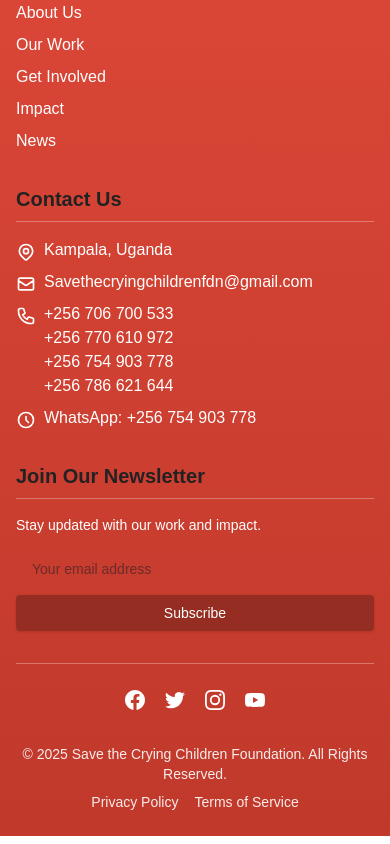
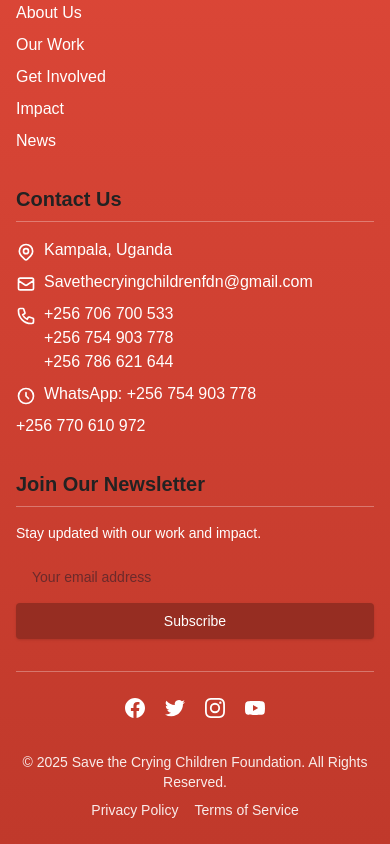
Before and after one commit to lawmwad123/savethecryingchildfoundation, a Next.js app: page / in a window 390 px wide. Shown: the part 5841-6685 px from the top of the page. Built offline with nearby package versions, Linux system fonts and the light colour scheme.

Commit message:
Update Footer component: removed one phone number and added a clickable WhatsApp link for better accessibility.

```diff
--- a/app/components/Footer.tsx
+++ b/app/components/Footer.tsx
@@ -67,7 +67,6 @@ export default function Footer() {
                 </svg>
                 <div className="flex flex-col">
                   <a href="tel:+256706700533" className="hover:text-[#f8f3eb] transition-colors">+256 706 700 533</a>
-                  <a href="tel:+256770610972" className="hover:text-[#f8f3eb] transition-colors">+256 770 610 972</a>
                   <a href="tel:+256754903778" className="hover:text-[#f8f3eb] transition-colors">+256 754 903 778</a>
                   <a href="tel:+256786621644" className="hover:text-[#f8f3eb] transition-colors">+256 786 621 644</a>
                 </div>
@@ -79,6 +78,10 @@ export default function Footer() {
                 <a href="https://wa.me/256754903778" target="_blank" rel="noopener noreferrer" className="hover:text-[#f8f3eb] transition-colors">
                   WhatsApp: +256 754 903 778
                 </a>
+              </li>
+              <li className="flex items-start">
+              <a href="https://wa.me/256770610972" className="hover:text-[#f8f3eb] transition-colors">+256 770 610 972</a>
+
               </li>
             </ul>
           </div>
```
